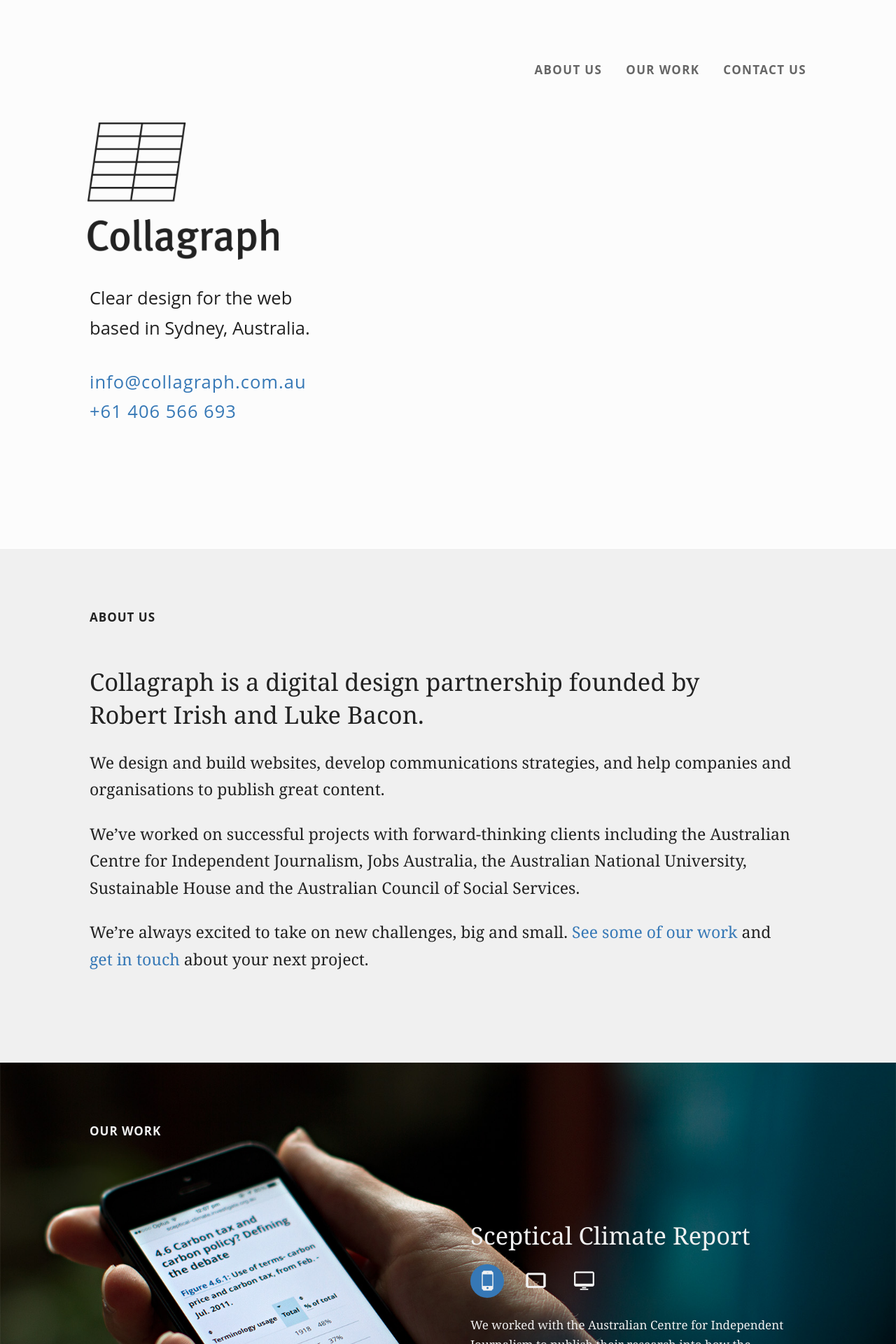
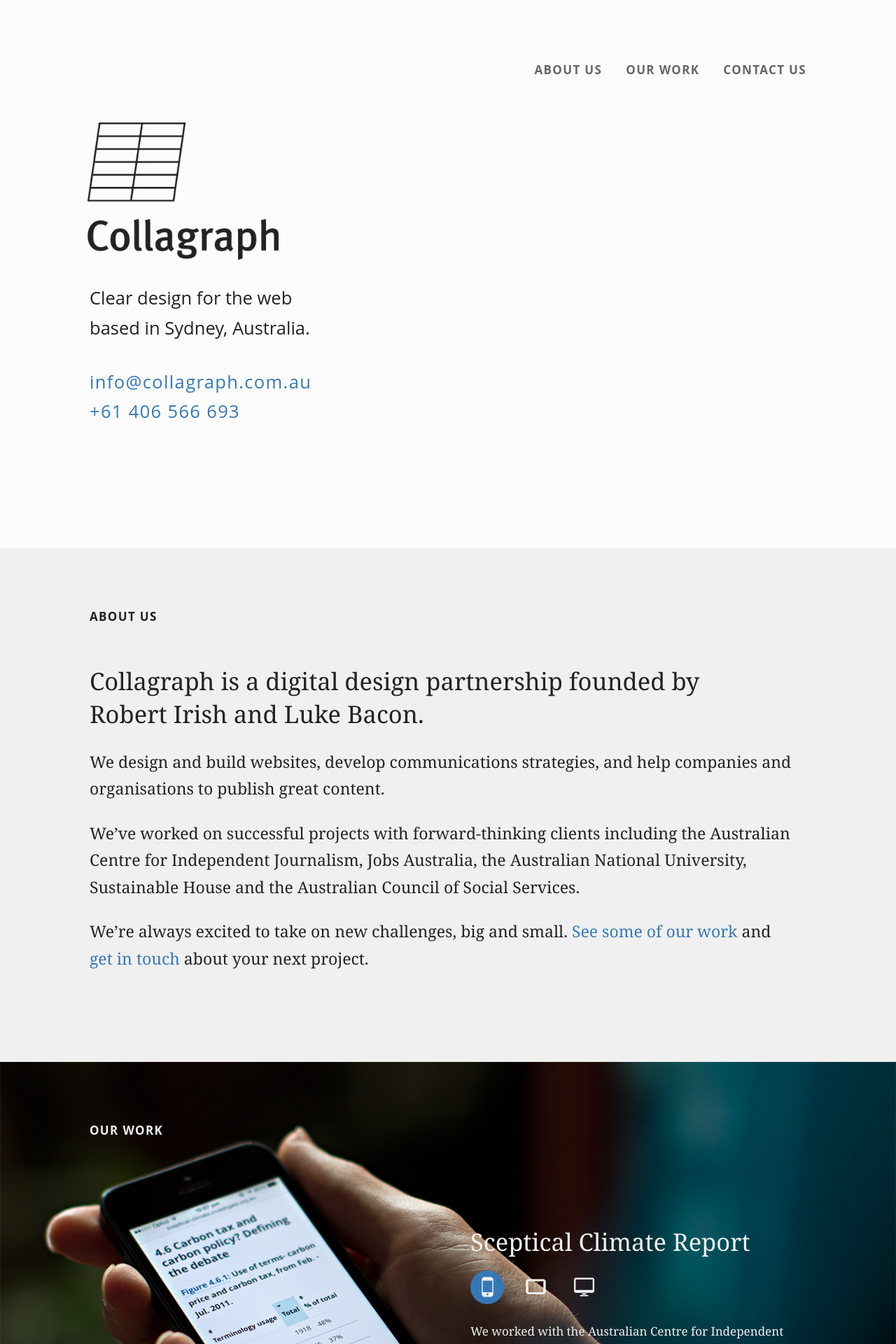
Before and after one commit to collagraph/collagraph.github.io, a Jekyll site: the page built from index.html, in a window 1280 px wide. Shown: the top 1920 px of the page at 70% size. Built offline with Jekyll 4.4.1, drawn with Linux system fonts in a browser that asks for light colours; nearby versions of some CDN libraries; Markdown is read by kramdown in place of the engine named in the settings.

Commit message:
tidy css

```diff
--- a/css/style.css
+++ b/css/style.css
@@ -249,7 +249,7 @@
   font-size: 1.063rem;
   line-height: 1.663; }
 
-/* serif elements	 */
+/* serif elements */
 p.lede {
   font-family: "ff-meta-web-pro", "open sans", sans-serif; }
 
@@ -258,10 +258,7 @@
 .project-info {
   font-family: "ff-meta-serif-web-pro", georgia; }
 
-.about p:first-of-type {
-  line-height: 1.358; }
-
-h1, h2, h3 {
+h1, h2, h3, .about p:first-of-type {
   line-height: 1.358; }
 
 a:hover, a:focus, a:active {
@@ -280,7 +277,8 @@
   margin-top: 2.156rem;
   font-size: 17.008px;
   font-size: 1.063rem;
-  letter-spacing: 1px; }
+  letter-spacing: 1.344px;
+  letter-spacing: 0.084rem; }
 
 .lede .p-adr {
   display: block; }
@@ -293,7 +291,8 @@
   font-size: 17.008px;
   font-size: 1.063rem;
   text-transform: uppercase;
-  letter-spacing: 1px; }
+  letter-spacing: 1.344px;
+  letter-spacing: 0.084rem; }
 
 h3 {
   font-size: 25.504px;
@@ -317,7 +316,9 @@
   line-height: 2;
   text-align: center;
   margin-left: -100px;
+  margin-left: -6.25rem;
   width: 200px;
+  width: 12.5rem;
   position: relative;
   left: 50%;
   bottom: 77.632px;
@@ -392,14 +393,6 @@
     color: #2a5e8f; }
   a:active {
     color: #1f4467; }
-
-.about,
-.contact-form {
-  border-top-width: 5.04px;
-  border-top-width: 0.315rem;
-  border-top-width: 1px;
-  border-top-style: solid;
-  border-top-color: white; }
 
 .about, .contact-form {
   background-color: #f0f0f0; }
@@ -514,8 +507,10 @@
   font-family: "ff-meta-web-pro", "open sans", sans-serif;
   font-size: 17.008px;
   font-size: 1.063rem;
-  letter-spacing: 0.426;
-  letter-spacing: 0.084;
+  letter-spacing: 6.816px;
+  letter-spacing: 0.426rem;
+  letter-spacing: 1.344px;
+  letter-spacing: 0.084rem;
   vertical-align: middle;
   -webkit-appearance: none; }
 
@@ -961,9 +956,6 @@
   .flexslider .flex-viewport {
     height: 0;
     padding-bottom: 56.25%; }
-  .flexslider .photo {
-    margin-bottom: -10px;
-    margin-bottom: -0.625rem; }
 
   .about p {
     width: 100%; }
--- a/css/style.scss
+++ b/css/style.scss
@@ -76,7 +76,7 @@
 	line-height: 1.663;
 }
 
-/* serif elements	 */
+/* serif elements */
 p.lede {
 		font-family: $sans-stack;
 }
@@ -87,11 +87,7 @@
 	font-family: $serif-stack;
 }
 
-.about p:first-of-type {
-	line-height: 1.358;
-}
-
-h1, h2, h3 {
+h1, h2, h3, .about p:first-of-type {
 	line-height: 1.358;
 }
 
@@ -114,7 +110,7 @@
 .details {
 	@include rem-fallback(margin-top, $scale-3);
 	@include rem-fallback(font-size, $scale-0);
-	letter-spacing: 1px;
+	@include rem-fallback(letter-spacing, $scale-n13);
 }
 
 .lede .p-adr {
@@ -126,7 +122,7 @@
 	@include rem-fallback(padding-bottom, $scale-4);
 	@include rem-fallback(font-size, $scale-0);
 	text-transform: uppercase;
-	letter-spacing: 1px;
+	@include rem-fallback(letter-spacing, $scale-n13);
 }
 
 h3 {
@@ -149,8 +145,8 @@
 	@include rem-fallback(font-size, $scale-0);
 	line-height: 2;
 	text-align: center;
-	margin-left: -100px;
-	width: 200px;
+	@include rem-fallback(margin-left, -6.25);
+	@include rem-fallback(width, 12.5);
 	position: relative;
 	left: 50%;
 	@include rem-fallback(bottom, $scale-7);
@@ -235,16 +231,6 @@
 	}
 }
 
-.about,
-.contact-form {
-	border-top: {
-		@include rem-fallback(width, $scale-n6);
-		width: 1px;
-		style: solid;
-		color: white;
-	}
-}
-
 .about, .contact-form {
 	background-color: $grey-1;
 }
@@ -266,7 +252,7 @@
 button {
 	color: darken($text-base, 30%);
 	border-color: $grey-5;
-	background-color: white;
+	background-color: $grey-0;
 	&:focus {
 		border-color: darken($grey-5, 30%);
 	}
@@ -345,8 +331,11 @@
 		position: absolute;
 		overflow: hidden;
 		clip: rect(0 0 0 0);
-		height: 1px; width: 1px;
-		margin: -1px; padding: 0; border: 0;
+		height: 1px;
+		width: 1px;
+		margin: -1px;
+		padding: 0;
+		border: 0;
 	}
 
 	fieldset:not(#foo) > .checkbox {
@@ -379,8 +368,8 @@
 	border-style: solid;
 	font-family: $sans-stack;
 	@include rem-fallback(font-size, $scale-0);
-	letter-spacing: $scale-n5;
-	letter-spacing: $scale-n13;
+	@include rem-fallback(letter-spacing, $scale-n5);
+	@include rem-fallback(letter-spacing, $scale-n13);
 	vertical-align: middle;
 	-webkit-appearance: none;
 }
@@ -657,8 +646,11 @@
 	position: absolute;
 	overflow: hidden;
 	clip: rect(0 0 0 0);
-	height: 1px; width: 1px;
-	margin: -1px; padding: 0; border: 0;
+	height: 1px;
+	width: 1px;
+	margin: -1px;
+	padding: 0;
+	border: 0;
 }
 
 /* end @layout */
@@ -909,9 +901,6 @@
 		.flex-viewport {
 			height: 0;
 			padding-bottom: 56.25%;
-		}
-		.photo {
-			@include rem-fallback(margin-bottom, -0.625);
 		}
 	}
 
```
